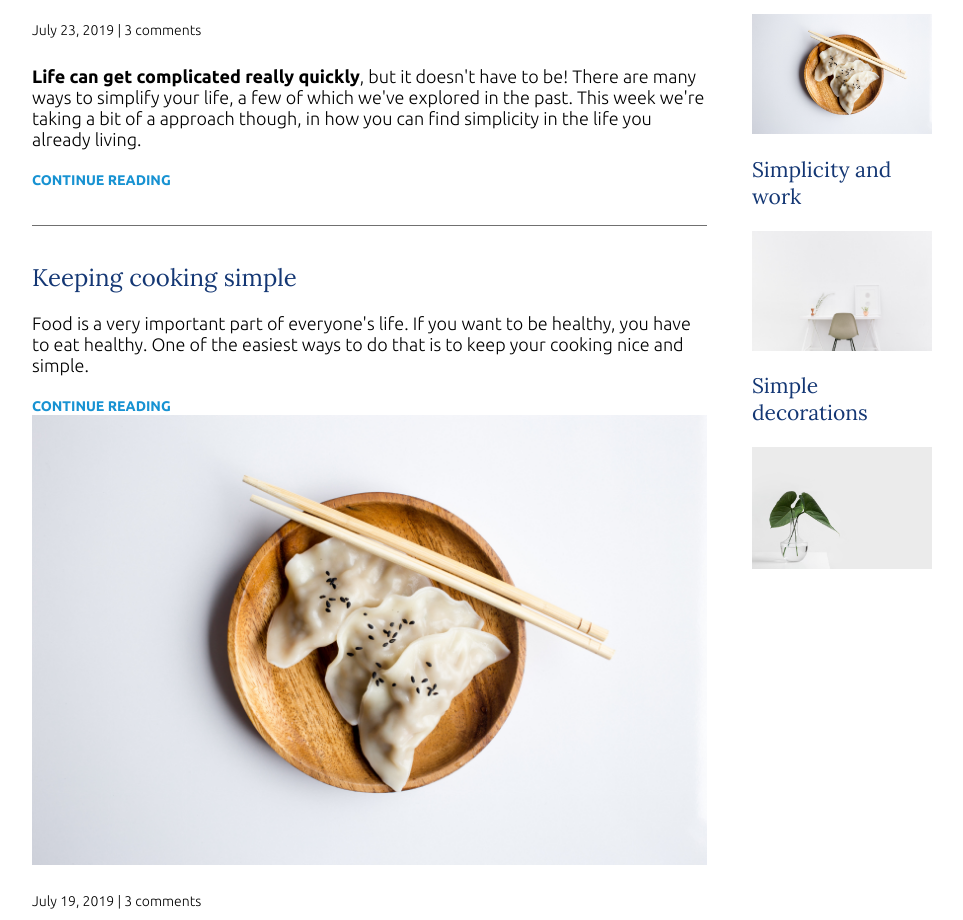
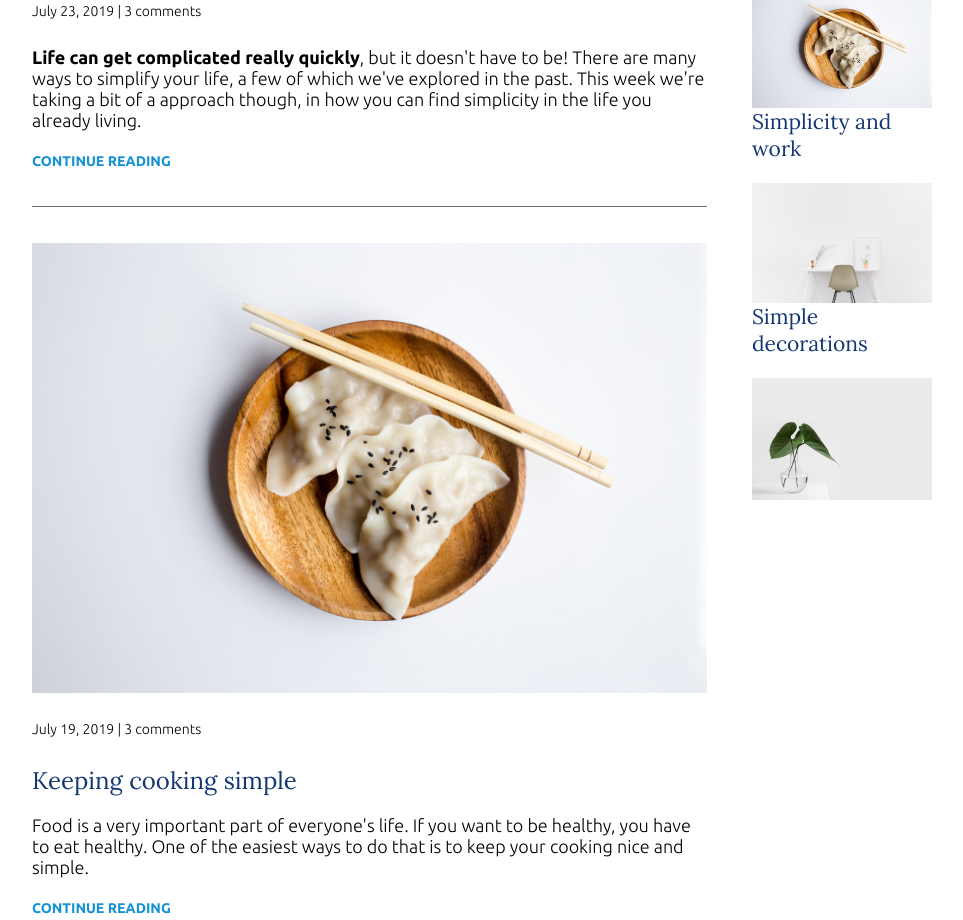
Before and after one commit to mikerobards/LTSL-responsive-site, a plain HTML site: page index.html in a window 1280 px wide. Shown: the part 656-1576 px from the top of the page, without its empty margins (158-1121 px from the left). Drawn offline with Linux system fonts and the light colour scheme.

Commit message:
change order of article recent

```diff
--- a/css/styles.css
+++ b/css/styles.css
@@ -18,6 +18,7 @@ h3 {
   font-family: "Lora", serif;
   font-weight: 400;
   color: #143774;
+  margin-top: 0;
 }
 
 h1 {
@@ -158,3 +159,17 @@ nav a:focus {
   padding-bottom: 2em;
   margin-bottom: 2em;
 }
+
+.article-recent {
+  display: flex;
+  flex-direction: column;
+  margin-bottom: 2em;
+}
+
+.article-recent-main {
+  order: 2;
+}
+
+.article-recent-secondary {
+  order: 1;
+}
```
